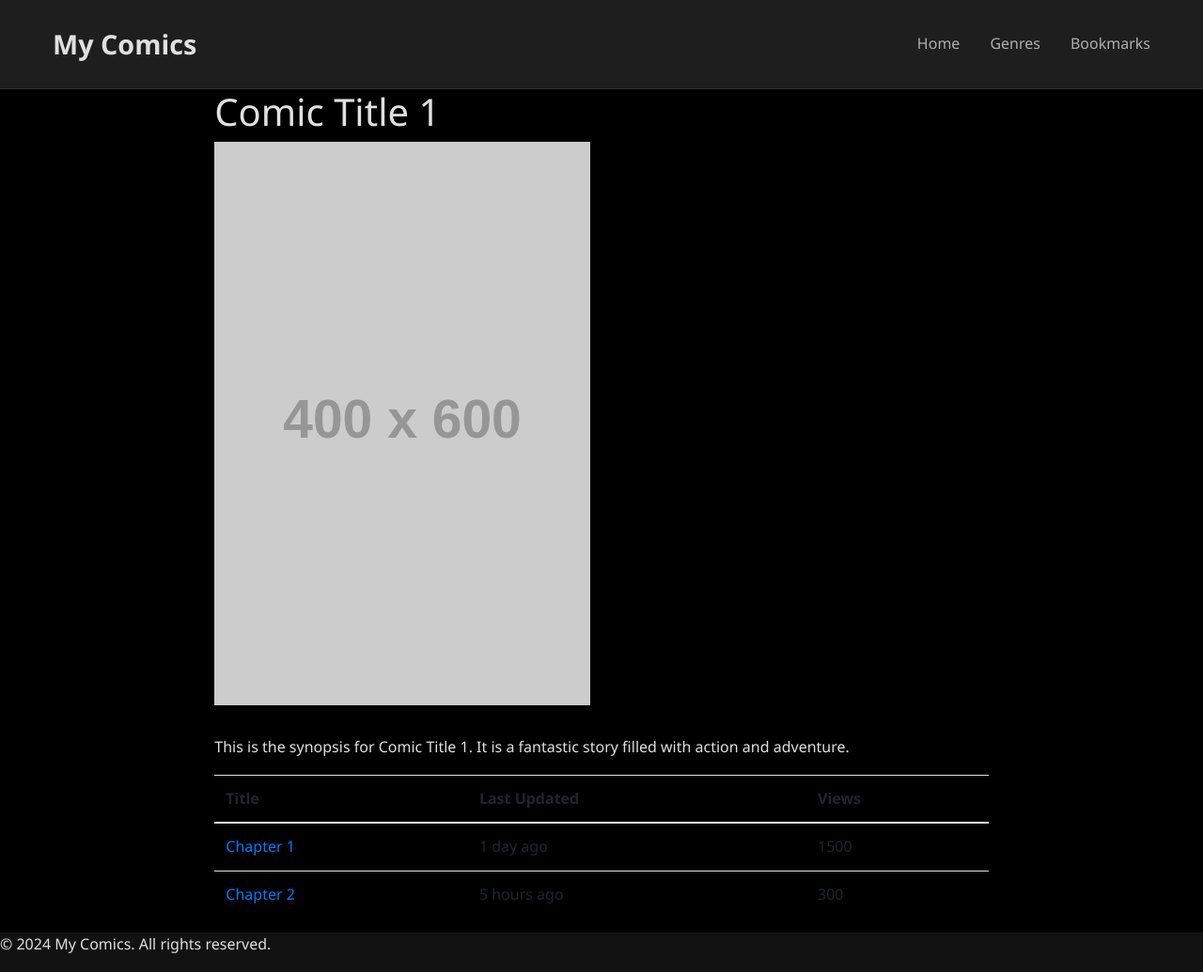
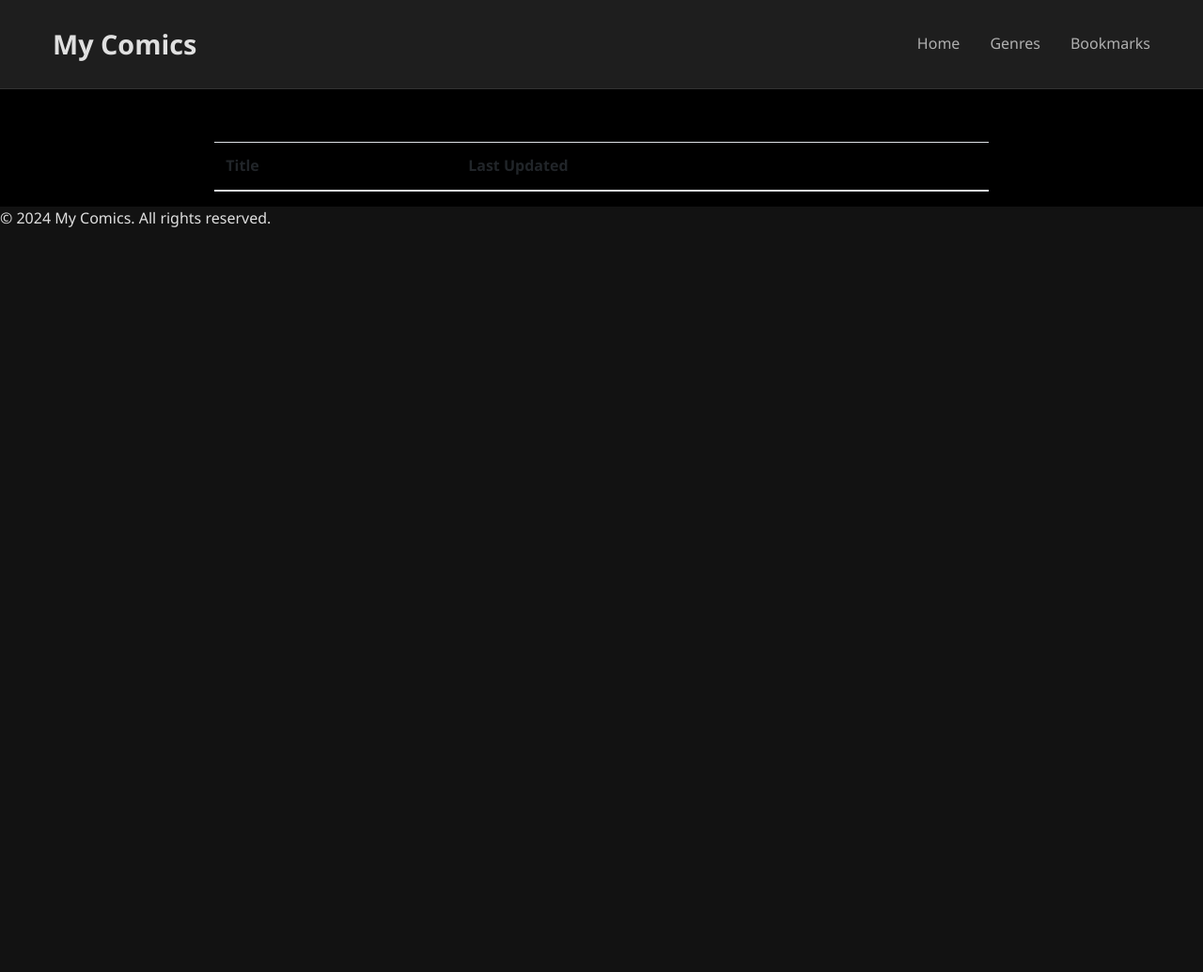
Before and after one commit to Darks-3-d/comic-website-repo, a plain HTML site: page comics.html in a window 1280 px wide. Shown: the whole page at 94% size. After the commit the page ends 800 px from the top, so only its background shows below. Drawn offline with Linux system fonts and the light colour scheme; placeholder pictures from the web are drawn by us.

Commit message:
Update comics.html

```diff
--- a/comics.html
+++ b/comics.html
@@ -3,21 +3,9 @@
 <head>
     <meta charset="UTF-8">
     <meta name="viewport" content="width=device-width, initial-scale=1.0">
-    <title>Read Comic Title 1 | My Comics</title>
+    <title id="page-title">My Comics</title>
     <link rel="stylesheet" href="assets/css/bootstrap.min.css">
     <link rel="stylesheet" href="assets/css/main.css">
-    <style>
-        .page-series {
-            background-color: black !important;
-            color: #e0e0e0;
-        }
-        .series-content img {
-            width: 100%;
-            height: auto;
-            max-width: 400px;
-            margin-bottom: 2rem;
-        }
-    </style>
 </head>
 <body>
     <header class="header">
@@ -35,33 +23,21 @@
         <div class="row justify-content-center">
             <div class="col-lg-8 col-md-7 col-sm-11 col-xs-12 series-content">
                 <article>
-                    <h1>Comic Title 1</h1>
-                    <img src="https://via.placeholder.com/400x600" alt="Comic Title 1 cover" class="img-fluid">
-                    <p>
-                        This is the synopsis for Comic Title 1. It is a fantastic story filled with action and adventure.
-                    </p>
+                    <h1 id="comic-title-placeholder"></h1>
+                    <img id="comic-cover-placeholder" src="" alt="" class="img-fluid">
+                    <p id="comic-synopsis-placeholder"></p>
                 </article>
-                <div id="detailedView" class="table-responsive">
-                    <table id="chapters" class="table table-hover">
+
+                <div id="chapters-list-container" class="table-responsive">
+                    <table class="table table-hover">
                         <thead>
                             <tr>
                                 <th>Title</th>
                                 <th>Last Updated</th>
-                                <th>Views</th>
                             </tr>
                         </thead>
-                        <tbody>
-                            <tr>
-                                <td><a href="reader.html?comic=comic1&chapter=1">Chapter 1</a></td>
-                                <td>1 day ago</td>
-                                <td>1500</td>
-                            </tr>
-                            <tr>
-                                <td><a href="reader.html?comic=comic1&chapter=2">Chapter 2</a></td>
-                                <td>5 hours ago</td>
-                                <td>300</td>
-                            </tr>
-                        </tbody>
+                        <tbody id="chapters-list-body">
+                            </tbody>
                     </table>
                 </div>
             </div>
@@ -73,5 +49,6 @@
     </footer>
 
     <script src="assets/js/jquery.min.js"></script>
+    <script src="assets/js/chapters.js"></script>
 </body>
 </html>
```
